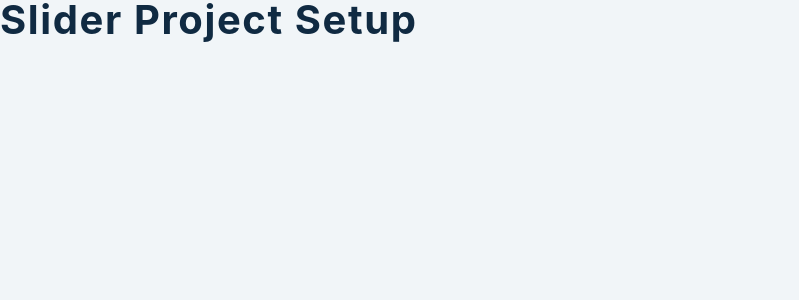
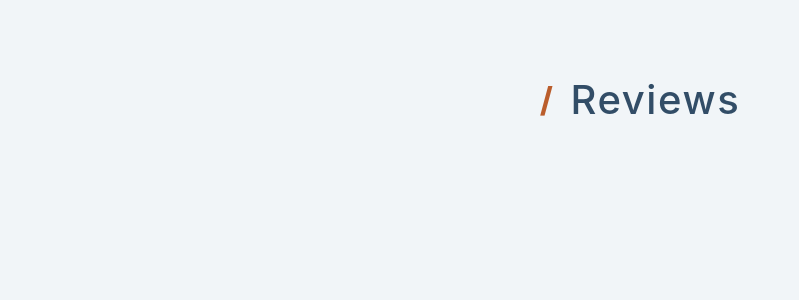
Before and after one commit to zeredogo/react-slider, a React (Create React App) app: page / in a window 1280 px wide. Shown: the top 300 px of the page, without its empty margins (0-799 px from the left). Built offline with nearby package versions, Linux system fonts and the light colour scheme.

Commit message:
updating commit

```diff
--- a/src/App.js
+++ b/src/App.js
@@ -5,9 +5,18 @@ import data from './data';
 import './App.css';
 
 const App = () => {
+  const [people, setPeople] = useState(data);
+  const [index, setIndex] =  useState(0);
+
   return (
-  <h2>slider project setup</h2>
-  );
+    <section className='section'>
+      <div className='title'>
+        <h2>
+          <span>/</span>reviews
+        </h2>
+      </div>
+    </section>
+    );
 }
 
 export default App
```
